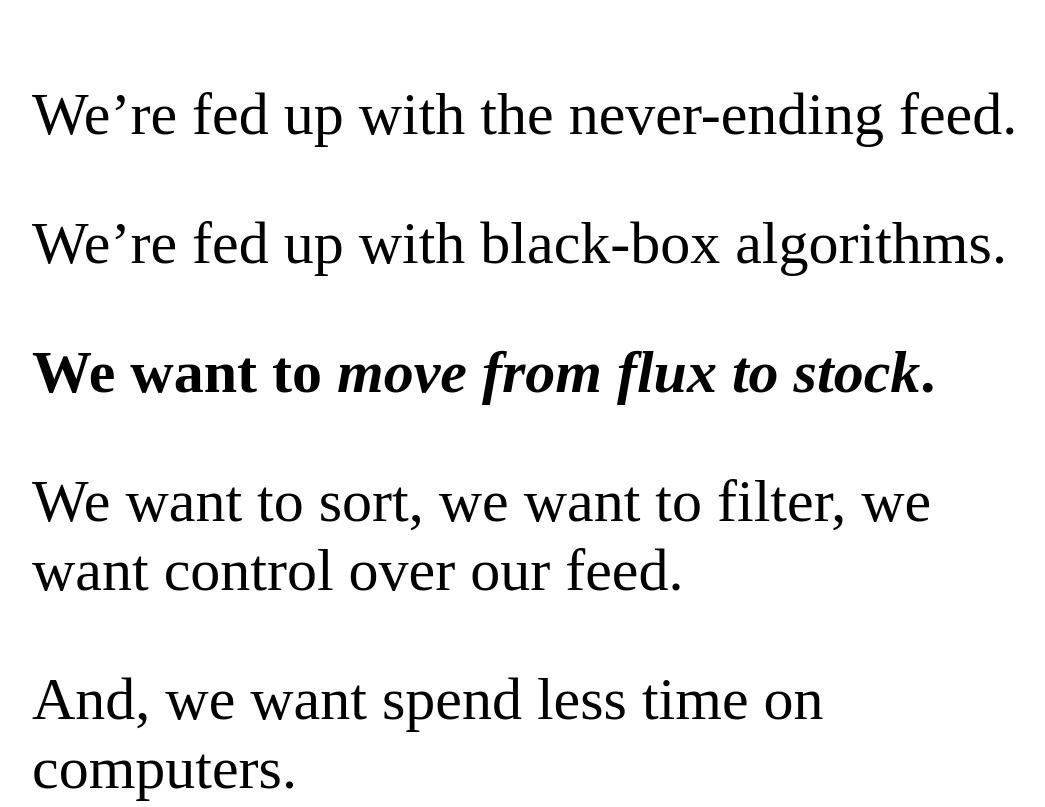
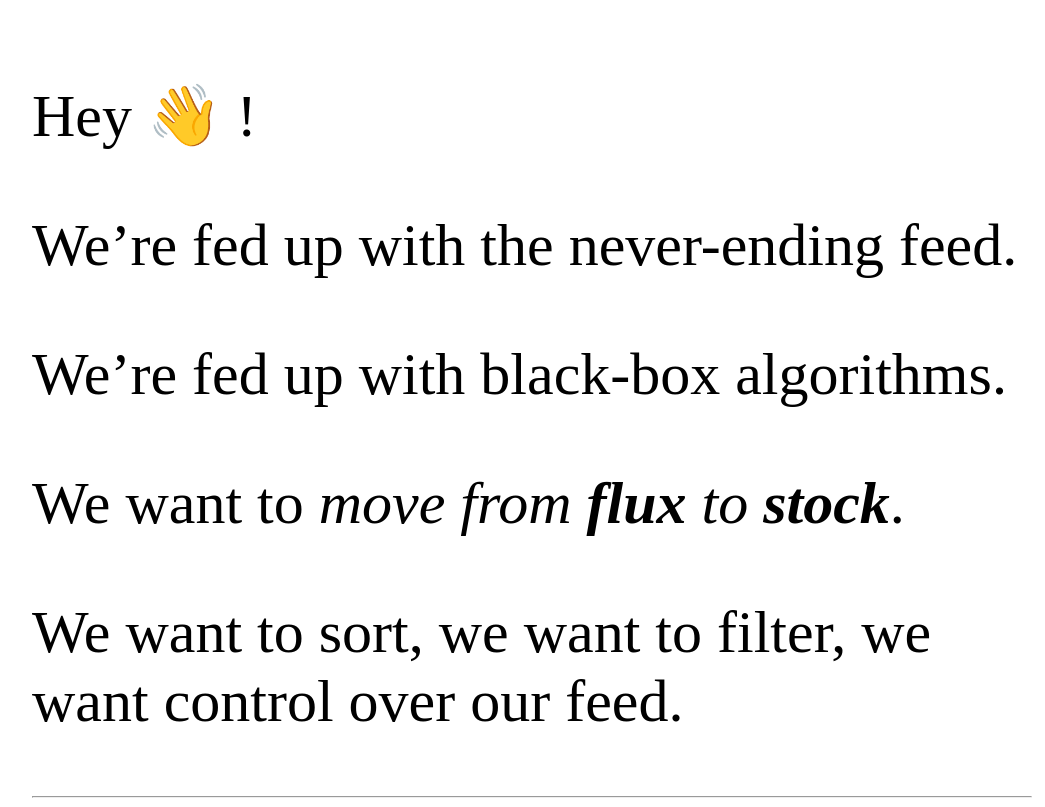
Before and after one commit to lasercatspro/rtf, a plain HTML site: page index.html in a window 1280 px wide. Shown: the top 807 px of the page, without its empty margins (108-1153 px from the left). Drawn offline with Linux system fonts and the light colour scheme.

Commit message:
Update index.html

```diff
--- a/index.html
+++ b/index.html
@@ -36,19 +36,15 @@
   <body>
     <div class="container">
 
+      <p>Hey 👋 !</p>
+
       <p>We’re fed up with the never-ending feed.</p>
 
       <p>We’re fed up with black-box algorithms.</p>
 
-      <p>
-        <strong>
-          We want to <em>move from flux to stock</em>.
-        </strong>
-      </p>
+      <p>We want to <em>move from <strong>flux</strong> to <strong>stock</strong></em>.</p>
 
       <p>We want to sort, we want to filter, we want control over our feed.</p>
-
-      <p>And, we want spend less time on computers.</p>
 
       <hr>
 
@@ -62,7 +58,7 @@
 
       <p>... we had a <em>gorgeous</em> interface to read the hottest articles from our communities?</p>
 
-      <p>... the people we follow had a <em>dedicated place</em> in our home feed?</p>
+      <p>... the people we follow had a <em>dedicated place</em> in our feed?</p>
 
       <p>... we could focus on only the most <em>important posts</em> from our feed?</p>
 
```
